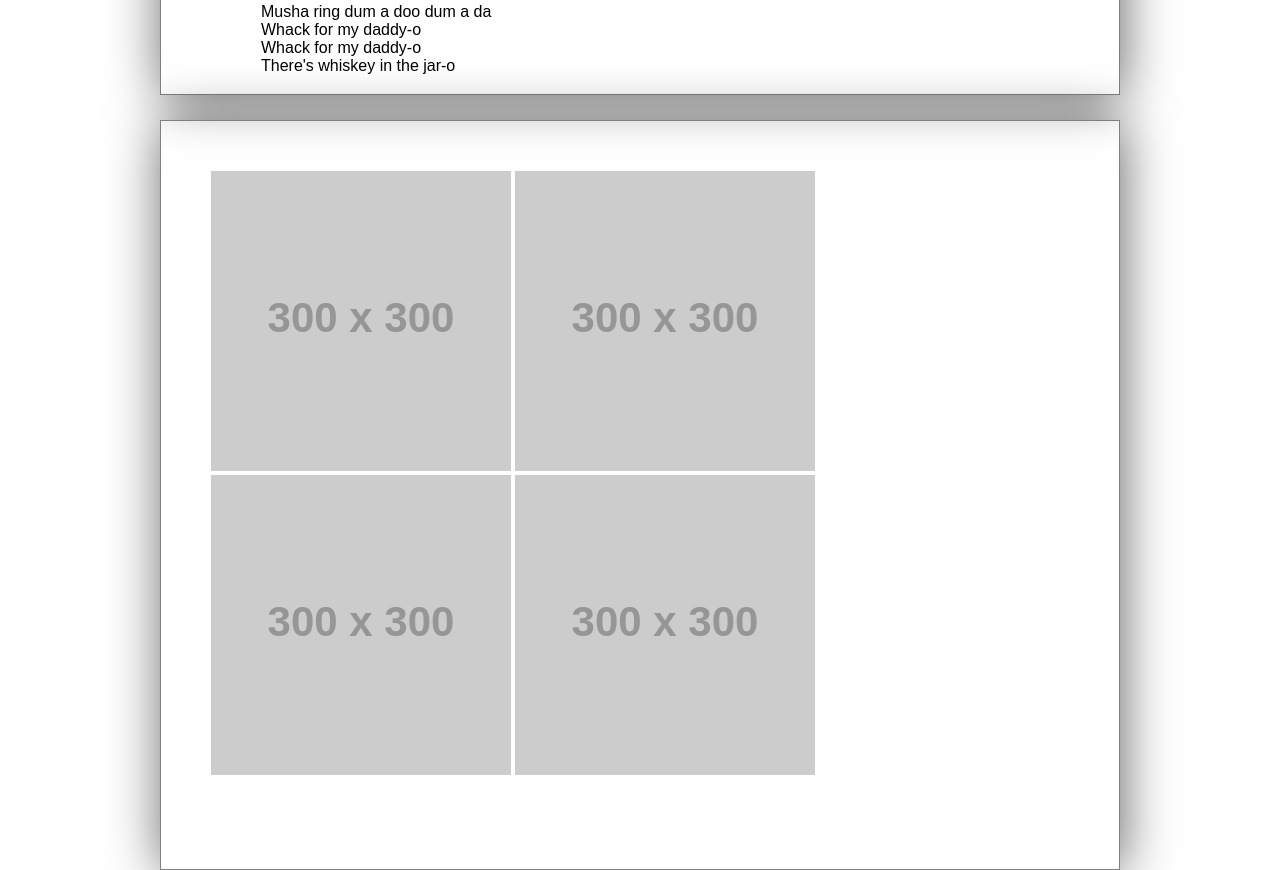
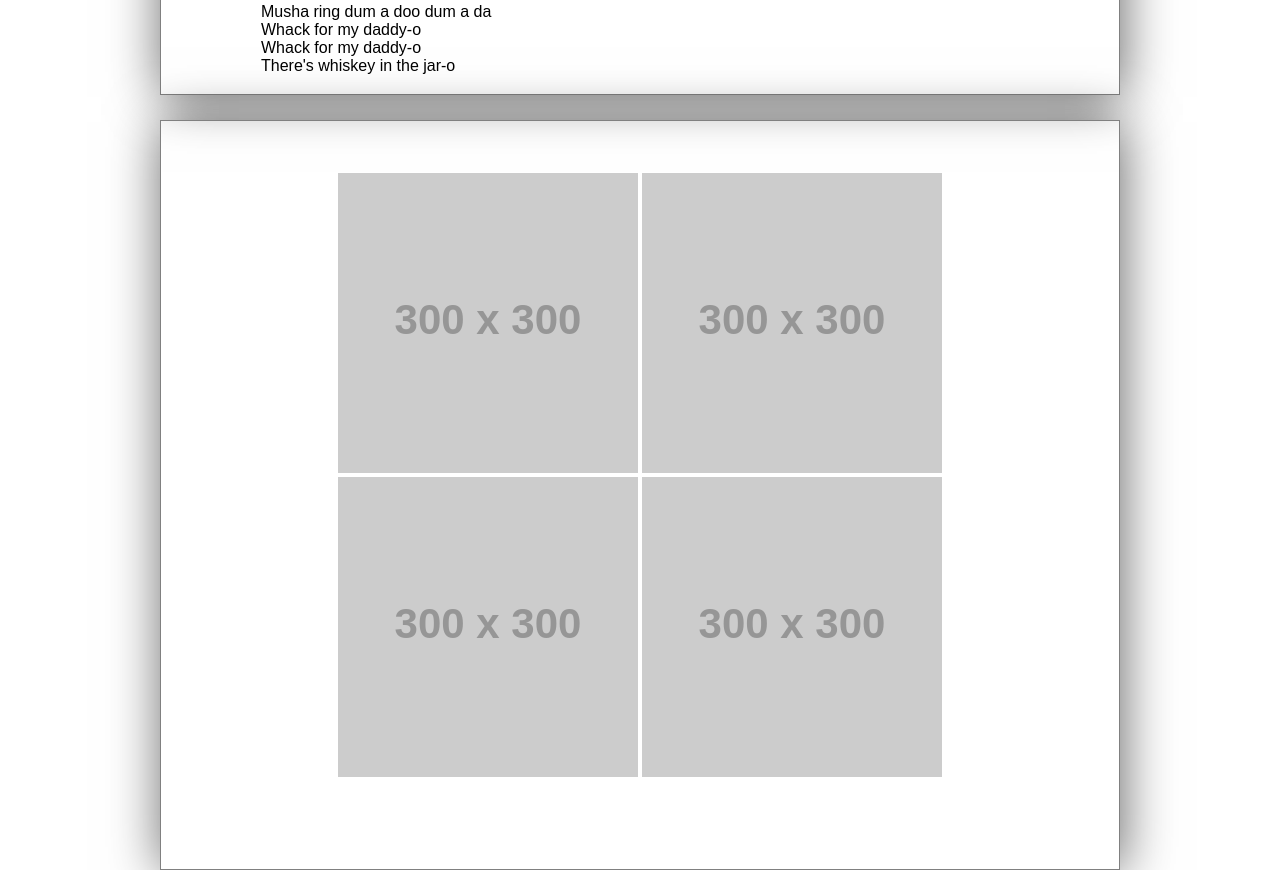
Before and after one commit to 3mik/git-create-repo, a website: page index.html in a window 1280 px wide. Shown: the part 680-1550 px from the top of the page. Drawn offline with nearby package versions, Linux system fonts and the light colour scheme; files that its build step writes are made by us from their sources; placeholder pictures from the web are drawn by us.

Commit message:
Modify scss file

```diff
--- a/sass/style.scss
+++ b/sass/style.scss
@@ -46,3 +46,13 @@ body {
         }
     }
 }
+
+.gallery {
+    display: flex;
+    flex-wrap: wrap;
+    justify-content: center;
+    margin-bottom: 5px;
+    img {
+        margin: 2px 2px;
+    }
+}
```
